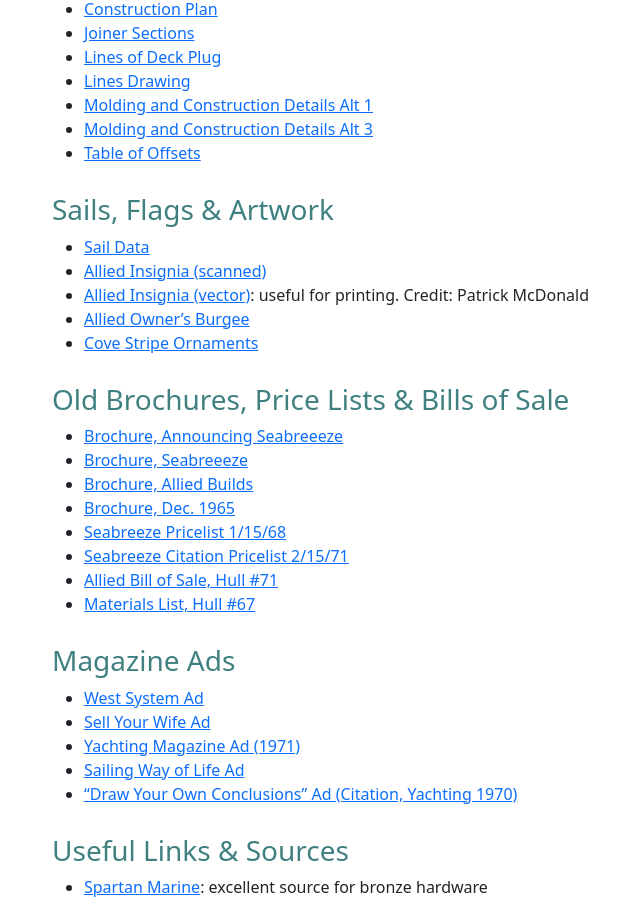
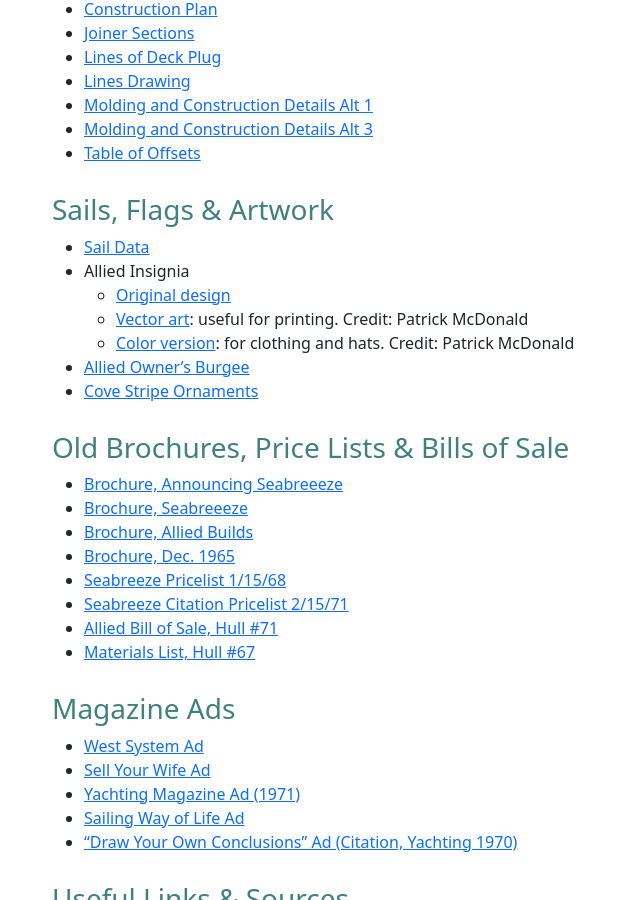
Before and after one commit to tgherzog/ASOA, a Jekyll site: the page built from library.md, in a window 1280 px wide and 900 px high, scrolled down 1820 px. Shown: the whole window, without its empty margins (30-670 px from the left). Built offline with Jekyll 4.4.1, drawn with Linux system fonts in a browser that asks for light colours.

Commit message:
More Allied artwork

```diff
--- a/library.md
+++ b/library.md
@@ -99,8 +99,10 @@
 ### Sails, Flags & Artwork ### {#sails-flags}
 
 * [Sail Data]({{site.docs}}/Sail Data %282%29.pdf)
-* [Allied Insignia (scanned)]({{site.docs}}/Allied Insignia.pdf)
-* [Allied Insignia (vector)]({{site.docs}}/allied-insignia-model.pdf): useful for printing. Credit: Patrick McDonald
+* Allied Insignia
+  * [Original design]({{site.docs}}/Allied Insignia.pdf)
+  * [Vector art]({{site.docs}}/allied-insignia-model.pdf): useful for printing. Credit: Patrick McDonald
+  * [Color version]({{site.docs}}/allied-insignia-model-mock3.pdf): for clothing and hats. Credit: Patrick McDonald
 * [Allied Owner's Burgee]({{site.docs}}/Allied Burgee.pdf)
 * [Cove Stripe Ornaments](articles/cove-stripe.html)
 
```
